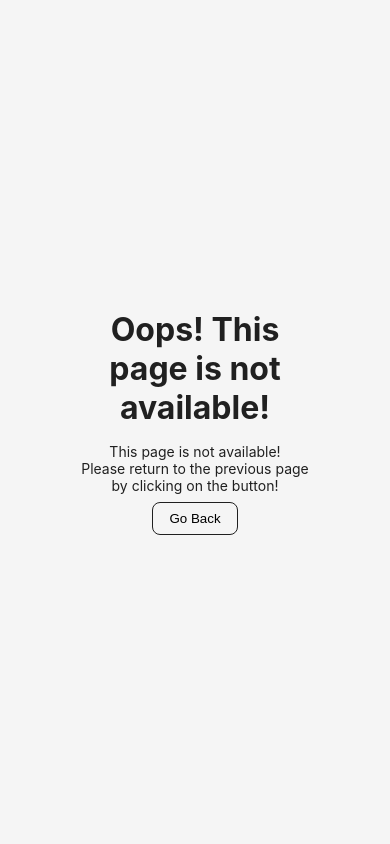
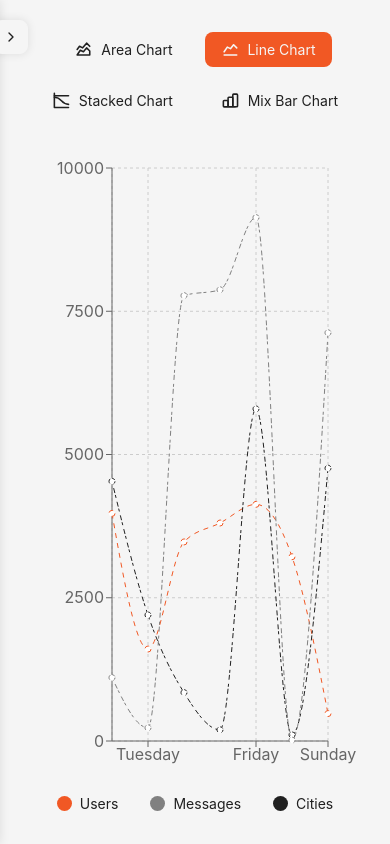
Before and after one commit to AliNojoumi/Admin-Panel-React, a React (Create React App) app: page /Charts/DashedLineChart in a window 390 px wide. Built offline with nearby package versions, Linux system fonts and the light colour scheme.

Commit message:
Added dashedLineChart with css file and made it responsive

```diff
--- a/src/App.js
+++ b/src/App.js
@@ -8,6 +8,7 @@ import Error from "./pages/error";
 import Chart from "./pages/chart";
 import Users from "./pages/users";
 import StakedChart from "./components/charts/stakedChart";
+import DashedLineChart from "./components/charts/dashedLineChart";
 
 function App() {
   return (
@@ -20,7 +21,7 @@ function App() {
             <Route path="/AddUsers" element={<AddUser />}></Route>
             <Route path="/Charts" element={<Chart />}>
               <Route path="/Charts/AreaChart" element={<p>hello world</p>}></Route>
-              <Route path="/Charts/LineChart" element={<p>hello world2</p>}></Route>
+              <Route path="/Charts/DashedLineChart" element={<DashedLineChart></DashedLineChart>}></Route>
               <Route path="/Charts/StackedChart" element={<StakedChart />}></Route>
               <Route path="/Charts/MixBarChart" element={<p>hello world4</p>}></Route>
             </Route>
--- /dev/null
+++ b/src/components/charts/dashedLineChart.js
@@ -0,0 +1,90 @@
+import React from "react";
+import { LineChart, Line, XAxis, YAxis, CartesianGrid, Tooltip, Legend, ResponsiveContainer } from "recharts";
+import style from "../../styles/chart.module.css";
+
+const data = [
+  {
+    name: "Monday",
+    Usres: Math.floor(Math.random() * 5000),
+    Cities: Math.floor(Math.random() * 10000),
+    Messages: Math.floor(Math.random() * 10000),
+  },
+  {
+    name: "Tuesday",
+    Usres: Math.floor(Math.random() * 5000),
+    Cities: Math.floor(Math.random() * 10000),
+    Messages: Math.floor(Math.random() * 10000),
+  },
+  {
+    name: "Wednesday",
+    Usres: Math.floor(Math.random() * 5000),
+    Cities: Math.floor(Math.random() * 10000),
+    Messages: Math.floor(Math.random() * 10000),
+  },
+  {
+    name: "Thursday",
+    Usres: Math.floor(Math.random() * 5000),
+    Cities: Math.floor(Math.random() * 10000),
+    Messages: Math.floor(Math.random() * 10000),
+  },
+  {
+    name: "Friday",
+    Usres: Math.floor(Math.random() * 5000),
+    Cities: Math.floor(Math.random() * 10000),
+    Messages: Math.floor(Math.random() * 10000),
+  },
+  {
+    name: "Saturday",
+    Usres: Math.floor(Math.random() * 5000),
+    Cities: Math.floor(Math.random() * 10000),
+    Messages: Math.floor(Math.random() * 10000),
+  },
+  {
+    name: "Sunday",
+    Usres: Math.floor(Math.random() * 5000),
+    Cities: Math.floor(Math.random() * 10000),
+    Messages: Math.floor(Math.random() * 10000),
+  },
+];
+
+export default function DashedLineChart() {
+  return (
+    <>
+      <ResponsiveContainer width="100%" height="100%">
+        <LineChart
+          width={500}
+          height={400}
+          data={data}
+          margin={{
+            top: 50,
+            right: 30,
+            left: 20,
+            bottom: 0,
+          }}
+        >
+          <CartesianGrid strokeDasharray="3 3" />
+          <XAxis dataKey="name" />
+          <YAxis />
+          <Tooltip />
+          <Line type="monotone" dataKey="Usres" stroke="#f15824" strokeDasharray="5 5" />
+          <Line type="monotone" dataKey="Cities" stroke="#202020" strokeDasharray="3 4 5 2" />
+          <Line type="monotone" dataKey="Messages" stroke="#808080" strokeDasharray="3 4 5 2" />
+        </LineChart>
+      </ResponsiveContainer>
+      <div className={style["chart-description-box"]}>
+        <div className={style["icon-color-box"]}>
+          <div className={style["icon-color"]}></div>
+          <p className={style["icon-p"]}>Users</p>
+        </div>
+        <div className={style["icon-color-box"]}>
+          <div className={`${style["icon-color"]} ${style["messages-color"]}`}></div>
+          <p className={style["icon-p"]}>Messages</p>
+        </div>
+        <div className={style["icon-color-box"]}>
+          <div className={`${style["icon-color"]} ${style["cities-color"]}`}></div>
+          <p className={style["icon-p"]}>Cities</p>
+        </div>
+      </div>
+    </>
+  );
+}
--- a/src/pages/chart.js
+++ b/src/pages/chart.js
@@ -14,7 +14,7 @@ export default function Chart() {
           <TbChartAreaLine className={style["nav-link-icon"]} />
           Area Chart
         </NavLink>
-        <NavLink to="/Charts/LineChart" className={activeClassName}>
+        <NavLink to="/Charts/DashedLineChart" className={activeClassName}>
           <TbChartLine className={style["nav-link-icon"]} />
           Line Chart
         </NavLink>
```
